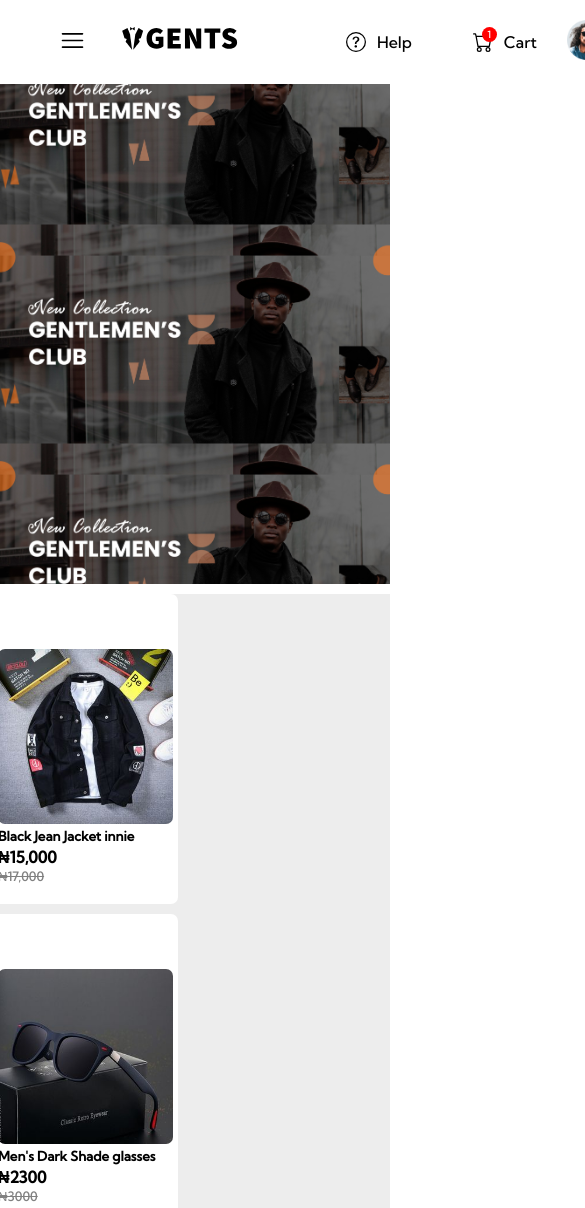
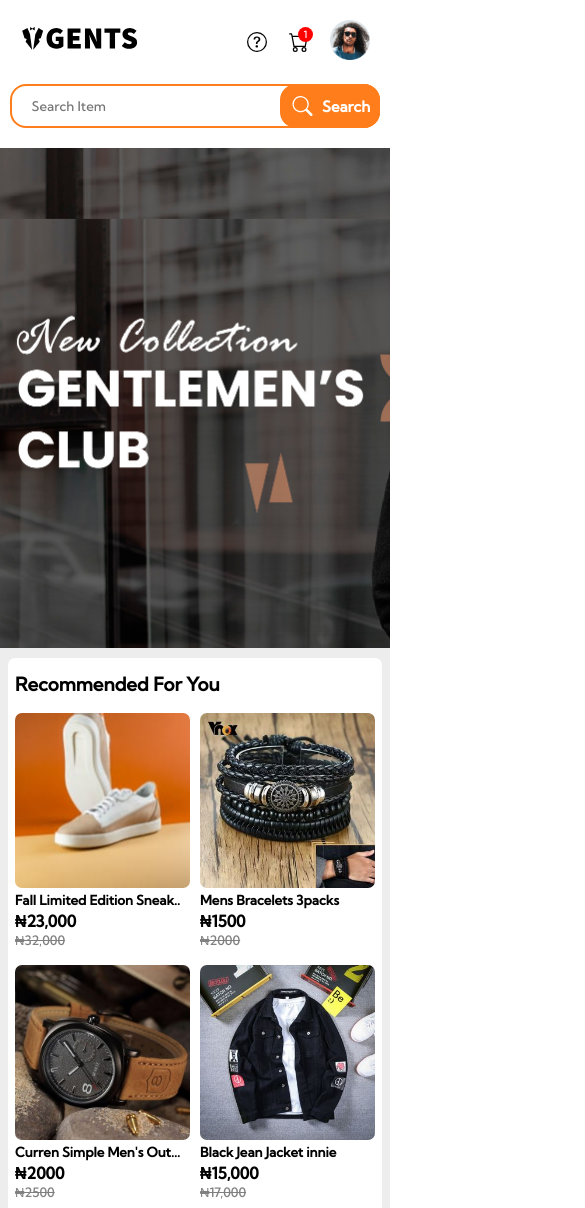
Before and after one commit to Aeroox-K/E-Commerce-Project, a plain HTML site: page index.html in a window 390 px wide. Shown: the top 1208 px of the page, 585 px wide, since content can reach past the window. Drawn offline with nearby package versions, Linux system fonts and the light colour scheme.

Commit message:
implement-mobilelanding page

```diff
--- a/index.css
+++ b/index.css
@@ -21,25 +21,21 @@ a{
 
 .background-col{
     background-color: hsl(0, 0%, 93%);
-    }
+ }
 
-.nav svg{
-    margin-left: 60px;
-}
 
-.nav-links{
-    display: flex;
-
-}
-.nav-links a{
-    margin-left: 40px;
-}
 
 .nav-btn{
     display: flex;
     align-items: center;
     margin-left: auto;
     margin-right: 40px;
+    gap: 20px;
+}
+
+.cart small{
+    position: absolute;
+    left: 10px;
 }
 
 .icon-flex{
@@ -57,9 +53,7 @@ a{
     margin-left: 10px;
     margin-bottom: 5px;
 }
-.space{
-    margin-left: 30px;
-}
+
 .straight{
         display: flex;
         align-items: center;
@@ -147,6 +141,10 @@ a{
    display: flex;
 }
 
+.mobile-search-bar{
+    display: none;
+}
+
 .search-bar{
     display: flex;
     align-items: center;
@@ -158,9 +156,7 @@ a{
     min-height: 40px;
     min-width: 500px;
     border-radius: 6px;
-    border: 1px solid hsl(0, 0%, 85%) ;
-    /* background-color: hsl(0, 0%, 85%); */
-    border: 1px solid rgb(151, 151, 151);
+    border: 2px hsl(26, 100%, 55%) solid;
     outline: none;
     }
 
@@ -334,7 +330,6 @@ outline: none;
         background-size: cover;
         background-image: url(./images/Mens\ banner\ H-01.jpg);
         background-position: center;
-
 }
 
 .banner-btn:hover{
@@ -356,41 +351,19 @@ outline: none;
 }
 
 .contents{
+    display: flex;
+    flex-direction: column;
+    align-items: center;
     background-color: hsl(0, 0%, 93%);
 
 }
 
 .main{
     display: flex;
-    /* align-items: flex-end; */
+    align-items: start;
     justify-content: space-between;
 }
 
-.ads{
-    height: 187px;
-    margin-top: 30px;
-    margin-left: -830px;
-    margin-right: 2px;
-    /* background-color: white; */
-    width: 218px;
-    border-radius: 7px;
-}
-.ads img{
-    border-radius: 7px;
-}
-
-.ads2{
-    height: 187px;
-    margin-top: 230px;
-    margin-left: -838px;
-    margin-right: 10px;
-    /* background-color: white; */
-    width: 218px;
-    border-radius: 7px;
-}
-.ads2 img{
-    border-radius: 7px;
-}
 .categories{
     height: 375px;
     margin-top: 30px;
@@ -410,13 +383,38 @@ outline: none;
     margin-bottom: 15px;
 }
 
-.adjust-left{
-    margin-left: -602px;
+.ads{
+    height: 187px;
+    margin-top: 30px;
+    /* margin-left: -830px;
+    margin-right: 2px; */
+    /* background-color: white; */
+    width: 218px;
+    border-radius: 7px;
 }
+.ads img{
+    border-radius: 7px;
+}
+
+.ads2{
+    height: 187px;
+    /* margin-top: 230px;
+    margin-left: -838px;
+    margin-right: 10px; */
+    /* background-color: white; */
+    width: 218px;
+    border-radius: 7px;
+}
+.ads2 img{
+    border-radius: 7px;
+}
+
+
+
 .showcase{
     border-radius: 7 px;
     margin-top: 30px;
-    margin-right: 200px;
+    /* margin-right: 200px; */
     /* margin-left: -30px; */
     color:black;
     width: 720px;
@@ -440,12 +438,10 @@ outline: none;
 
 .featured-items{
     min-height: 290px;
-    width: 720px;
+    max-width: 720px;
     border-radius: 7px;
-    padding: 10px 30px;
+    padding: 10px 40px 10px 20px;
     margin-top: 10px;
-    margin-right: 225px;
-    /* margin-left: -30px; */
     color:black;
     background-color: white;
 }
@@ -455,7 +451,6 @@ outline: none;
     grid-template-columns:repeat(4,1fr);
     justify-content: space-around;
     gap: 15px;
-
 }
 
 .items{
@@ -473,7 +468,7 @@ outline: none;
 }
 
 .featured-items h3{
-    margin: 5px 0 17px -12px;
+    margin: 5px 0 17px 0px;
 }
 
 .featured h5{
@@ -498,7 +493,8 @@ outline: none;
 .more-btn{
     min-height: 48px;
     min-width: 200px;
-    border: 0;
+    margin: 30px 0;
+    border: none;
     border-radius: 50px;
     font-size: 12px;
     font-weight: 900;
@@ -872,7 +868,7 @@ left: 70px;
                                                             /*Delivery End */
 
 
-.more-btn{
+/* .more-btn{
     min-height: 48px;
     min-width: 200px;
     border: 0;
@@ -890,7 +886,7 @@ left: 70px;
 
 .more-btn:hover{
     transform: scale(1.07);
-}
+} */
 
 .margin-right{
 margin-right: 35px;
@@ -932,16 +928,64 @@ margin-right: 35px;
    border: 0;
 }
 
-@media screen and (max-width: 800px) {
+                                                                /* MOBILE SCREENS */
 
+    @media (max-width: 460px) {
 
-    .nav{
+    /* .nav{
         display: flex;
         align-items: center;
         width: 50%;
         margin-top: -60px;
         margin-bottom: -60px;
         background-color: white;
+    } */
+
+    .nav{
+        margin-left: -40px;
+    }
+    .nav-btn{
+        margin-right: 20px;
+    }
+
+
+
+    .help-label{
+        display: none;
+    }
+    .cart-label{
+        display: none;
+
+    }
+    .cart small{
+    position: absolute;
+    left: 10px;
+    }
+
+    .mobile-search-bar{
+        display: flex;
+        padding: 0 10px;
+        margin-bottom: 20px;
+    }
+    .mobile-search-bar input{
+        width: 100%;
+        border-radius: 16px;
+        padding-left: 10px;
+        border: 2px hsl(26, 100%, 55%) solid;
+    }
+    .mobile-search-btn{
+        display: flex;
+        align-items: center;
+        min-width: 100px;
+        min-height: 44px;
+        margin-left: -100px;
+        border-radius: 16px;
+        font-size: 15px;
+        font-weight: 700;
+        color: hsl(0, 0%, 100%);
+        justify-content: space-around;
+        background-color: hsl(26, 100%, 55%) !important;
+        /* border: 3px solid hsl(0, 0%, 100%) !important; */
     }
 
     .dropdown-M{
@@ -949,6 +993,15 @@ margin-right: 35px;
         cursor: pointer;
         display: block;
     }
+
+    .banner{
+        min-height: 500px;
+        background-size: cover;
+        background-repeat: no-repeat;
+        background-image: url(./images/Mens\ banner\ H-01.jpg);
+        background-position: -3rem;
+    }
+
 
     .categories{
         display: none;
@@ -971,9 +1024,7 @@ margin-right: 35px;
     }
 
 
-    body{
-        width: 100%;
-    }
+
 
     .categories{
         display: none;
@@ -990,20 +1041,17 @@ margin-right: 35px;
         display: none;
     }
 
-    .banner{
-        min-height: 500px;
-        background-size: contain;
-        background-image: url(./images/Mens\ banner\ H-01.jpg);
-        background-position: center;
+
+    .featured{
+        display: grid;
+        grid-template-columns:repeat(2,1fr);
+        justify-content: space-between;
+        gap: 10px;
+    }
+    .featured-items{
+        padding: 10px 7px 10px 7px;
     }
 
-    .main{
-        display: block;
-        width: 300px;
-    }
 
-    .contents{
-        display: block;
-    }
 
 }
--- a/index.html
+++ b/index.html
@@ -32,37 +32,58 @@
 
   <a href="./index.html"><img src="./gents logo-03.svg" alt=""></a>
     <div class="container">
+
       <div class="search-bar">
           <input class="" class="input" type="text" name="" placeholder="   Search Item" id="">
           <button class="no-border search-btn"> <img src="./images/search.svg" alt="">Search</button>
       </div>
     </div>
+
       <div class="nav-btn">
+
           <div class="straight pointer">
             <svg xmlns="http://www.w3.org/2000/svg" width="22" height="20" fill="##000000" class="bi bi-question-circle" viewBox="0 0 16 16">
             <path d="M8 15A7 7 0 1 1 8 1a7 7 0 0 1 0 14zm0 1A8 8 0 1 0 8 0a8 8 0 0 0 0 16z"/>
             <path d="M5.255 5.786a.237.237 0 0 0 .241.247h.825c.138 0 .248-.113.266-.25.09-.656.54-1.134 1.342-1.134.686 0 1.314.343 1.314 1.168 0 .635-.374.927-.965 1.371-.673.489-1.206 1.06-1.168 1.987l.003.217a.25.25 0 0 0 .25.246h.811a.25.25 0 0 0 .25-.25v-.105c0-.718.273-.927 1.01-1.486.609-.463 1.244-.977 1.244-2.056 0-1.511-1.276-2.241-2.673-2.241-1.267 0-2.655.59-2.75 2.286zm1.557 5.763c0 .533.425.927 1.01.927.609 0 1.028-.394 1.028-.927 0-.552-.42-.94-1.029-.94-.584 0-1.009.388-1.009.94z"/>
             </svg>
-  <div class="gap-left">Help</div>
+            <div class="help-label">
+              <p class="gap-left">Help</p>
             </div>
-  <div class="dropdown straight">
+          </div>
+
+          <div class="cart dropdown straight">
               <svg xmlns="http://www.w3.org/2000/svg" width="22" height="20" fill="currentColor" class="bi bi-cart" viewBox="0 0 16 16">
               <path d="M0 1.5A.5.5 0 0 1 .5 1H2a.5.5 0 0 1 .485.379L2.89 3H14.5a.5.5 0 0 1 .491.592l-1.5 8A.5.5 0 0 1 13 12H4a.5.5 0 0 1-.491-.408L2.01 3.607 1.61 2H.5a.5.5 0 0 1-.5-.5zM3.102 4l1.313 7h8.17l1.313-7H3.102zM5 12a2 2 0 1 0 0 4 2 2 0 0 0 0-4zm7 0a2 2 0 1 0 0 4 2 2 0 0 0 0-4zm-7 1a1 1 0 1 1 0 2 1 1 0 0 1 0-2zm7 0a1 1 0 1 1 0 2 1 1 0 0 1 0-2z"/>
               </svg>
-  <a href="./cart.html"><div class="gap-left">Cart</div></a>
               <small>1</small>
-  <div class="dropdown-cart">
+              <div class="cart dropdown-cart">
                 <h4>Cart</h4><hr>
                 <p>You have one item in your cart</p>
               </div>
-  </div>
-  <a href="./Sign in.html"><div class="space"><img src="./image-avatar.png" height="40" width="40" alt=""></div>
-  </a>
-  </div>
+              <div class="cart-label">
+                <div class="gap-left" > <a href="./cart.html" > </a> <p>Cart</p></div>
               </div>
           </div>
 
+          <div class="space">
+            <a href="./Sign in.html">
+            <img src="./image-avatar.png" height="40" width="40" alt="">
+            </a>
+          </div>
+
+      </div>
+
+
+  </div>
+</div>
+
+    <div class="mobile-search-bar">
+      <input class="" class="input" type="text" name="" placeholder="   Search Item" id="">
+      <button class="no-border mobile-search-btn"> <img src="./images/search.svg" alt="">Search</button>
+    </div>
+
       <div class="banner"></div>
+
 
 
   <div class="contents">
@@ -83,9 +104,10 @@
                     <div class="icon-flex" ><img src="./icons/wristwatch.png" height="20" width="20px" alt=""><h5>Jewelry</h5></div>
                     <div class="icon-flex" ><img src="./icons/football-jersey-svgrepo-com.svg" height="20" width="20px" alt=""><h5>Jerseys</h5></div>
             </div>
+
           </div>
 
-<div class="adjust-left">
+          <div class="item-section">
 
               <div class="showcase">
               <img src="./images/Banner-2.jpg" alt="">
@@ -93,7 +115,7 @@
 
               <div class="featured-items">
               <h3>Recommended For You</h3>
-<div class="featured margins">
+              <div class="featured">
                     <div class="items">
                     <a href="./product1.html"><img src="./images/image-product-1-thumbnail.jpg" alt=""></a>
                     <div><h5>Fall Limited Edition Sneak..</h5></div>
@@ -132,7 +154,7 @@
 
               <div class="featured-items">
               <h3>Accessories</h3>
-<div class="featured margins">
+              <div class="featured">
                   <div class="items">
                   <img src="./images/1 (4).jpg" alt="">
                   <div><h5>Two Piece Bracelet for Men</h5></div>
@@ -169,7 +191,7 @@
 
               <div class="featured-items">
               <h3>Men's Shoes</h3>
-<div class="featured margins">
+              <div class="featured">
               <div class="items">
               <a href="./product3.html"><img src="./Product Images/Dress shoe 1.jpg" alt=""></a>
               <div><h5>Men's Leather Black Shoes</h5></div>
@@ -233,7 +255,7 @@
 
               <div class="featured-items">
               <h3>Men's Jacket</h3>
-<div class="featured margins">
+              <div class="featured">
               <div class="items">
               <img src="./images/1 (14).jpg" alt="">
               <div><h5>Men's Black Tux Jacket</h5></div>
@@ -268,8 +290,12 @@
               </div>
 
           </div>
+
+          <div class="ads-section">
             <div class="ads"><img src="./Product Images/Ads1.jpg" alt=""></div>
             <div class="ads2"><img src="./Product Images/Ads2.png" alt=""></div>
+          </div>
+
     </div>
 
     <button class="more-btn">View More Products</button>
@@ -279,8 +305,6 @@
 
 </div>
 
-
-</body>
 
 <footer class="footer">
   <div>
@@ -308,4 +332,7 @@
 
 </footer>
 
+
+</body>
+
 </html>
```
Also changed, not shown: product1.html (indentation only). Lines whose indentation alone changed are shown as unchanged.
